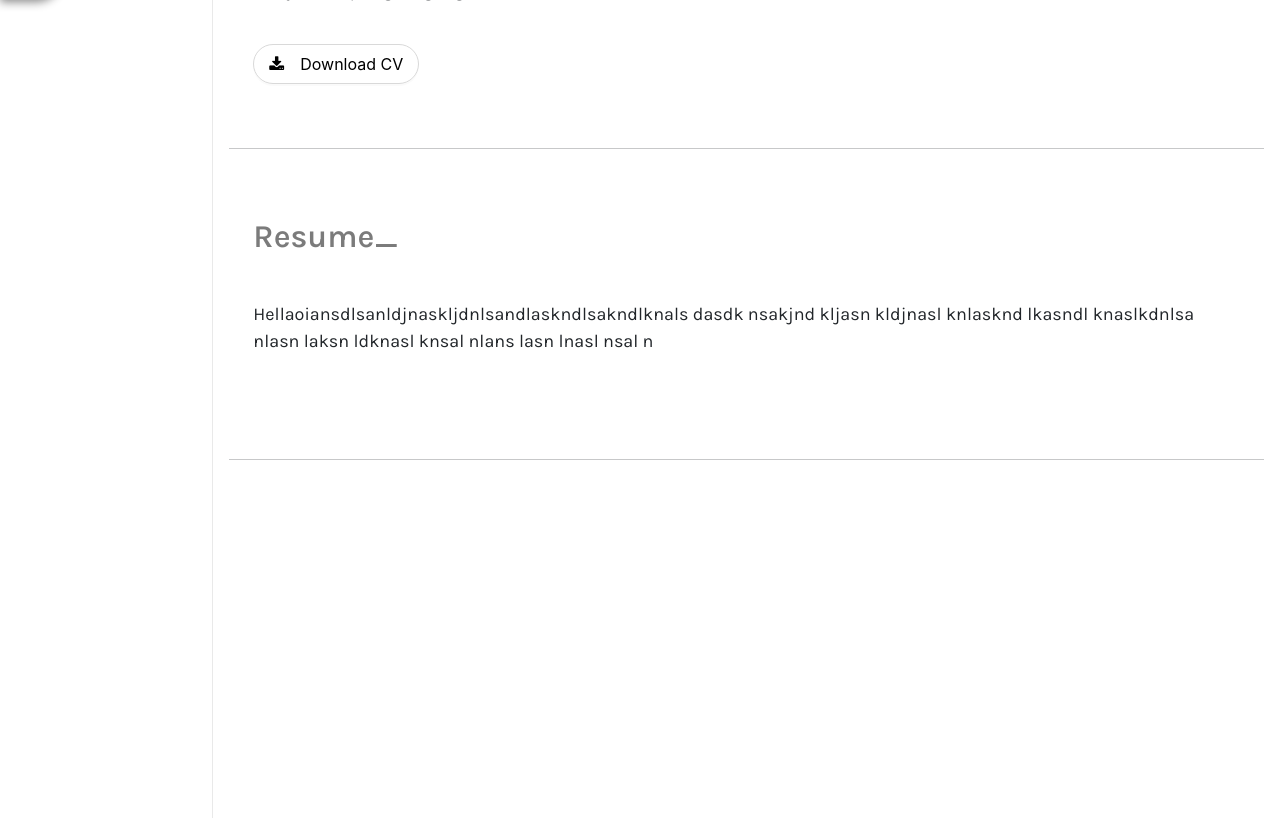
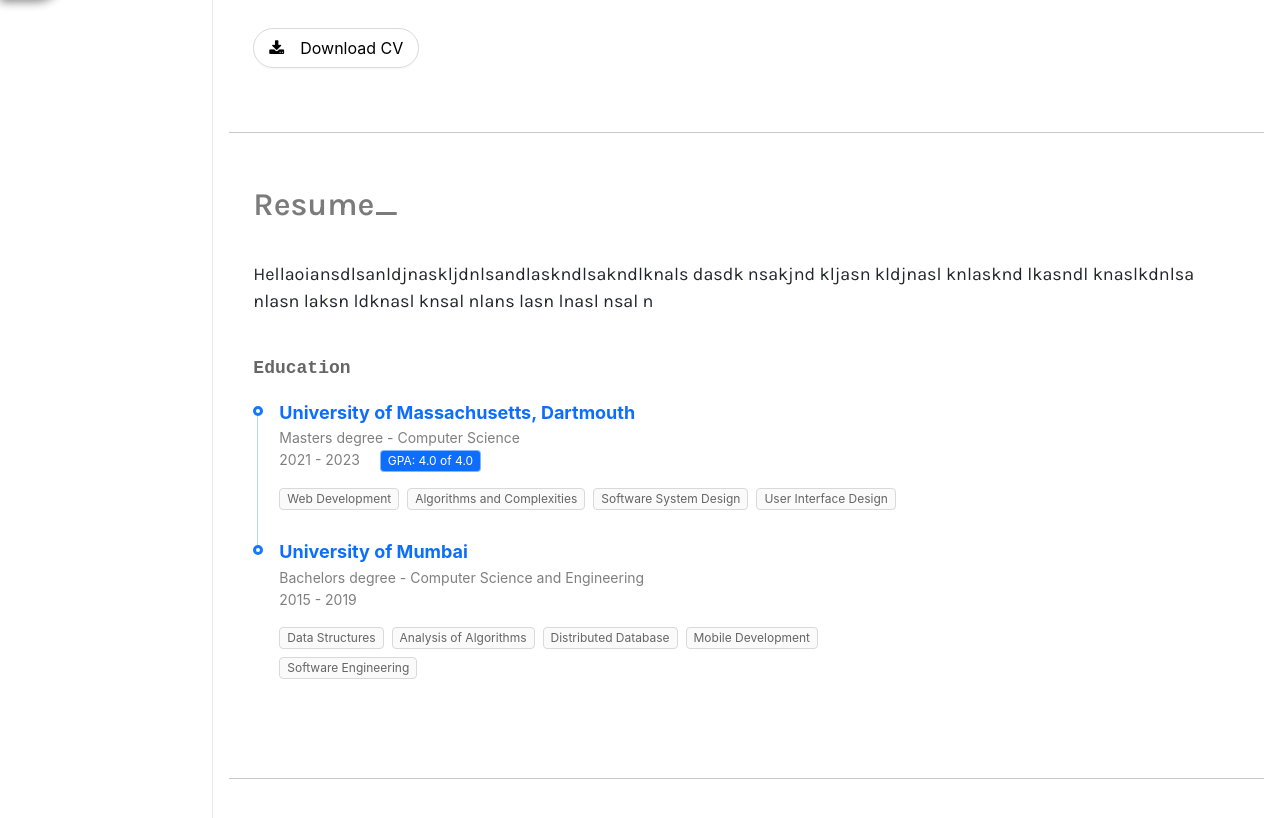
Before and after one commit to GavinDmello97/my-portfolio, a React (Create React App) app: page /main/ in a window 1280 px wide. Shown: the part 780-1598 px from the top of the page. Built offline with nearby package versions, Linux system fonts and the light colour scheme.

Commit message:
added education component to profile and appropriate styling

```diff
--- a/package.json
+++ b/package.json
@@ -32,6 +32,7 @@
     "react-responsive": "^9.0.0-beta.10",
     "react-router-dom": "^6.3.0",
     "react-scripts": "5.0.1",
+    "react-simple-animate": "^3.5.2",
     "react-transition-group": "^4.4.2",
     "reactstrap": "^9.1.5",
     "redux": "^4.2.0",
--- a/src/config/dataset.ts
+++ b/src/config/dataset.ts
@@ -36,10 +36,52 @@
         end_year: "2023",
         degree: "Masters degree",
         specialization: "Computer Science",
-        subjects: [],
+        subjects: [
+          "Web Development",
+          "Algorithms and Complexities",
+          "Software System Design",
+          "User Interface Design",
+        ],
+        gpa: "4.0",
+      },
+      {
+        university_name: "University of Mumbai",
+        start_year: "2015",
+        end_year: "2019",
+        degree: "Bachelors degree",
+        specialization: "Computer Science and Engineering",
+        subjects: [
+          "Data Structures",
+          "Analysis of Algorithms",
+          "Distributed Database",
+          "Mobile Development",
+          "Software Engineering",
+        ],
       },
     ],
-    employment: [],
+    employment: [
+      {
+        company_name: "GetSetup",
+        start_month: "March",
+        start_year: "2021",
+        end_month: "August",
+        end_year: "2021",
+        job_description: "",
+        tech_stack: [
+          "React",
+          "SCSS",
+          "MongoDB",
+          "GraphQL",
+          "React-Native",
+          "GitHub",
+          "Node.js",
+          "AWS SNS",
+          "TypeScript",
+          "JavaScript",
+          "Express.js",
+        ],
+      },
+    ],
     skills: [],
   },
   projects: null,
--- a/src/config/types.tsx
+++ b/src/config/types.tsx
@@ -36,11 +36,14 @@
   degree: string;
   specialization: string;
   subjects: string[];
+  gpa?: string;
 };
 
 export type UserResumeEmployment = {
   company_name: string;
+  start_month: string;
   start_year: string;
+  end_month: string;
   end_year: string;
   job_description: string;
   tech_stack: string[];
--- a/src/index.scss
+++ b/src/index.scss
@@ -60,15 +60,34 @@
     color:white
   }
 
+  .resume-education-container {
+    .resume-title {
+        font-family:'Courier New', Courier, monospace;
+    }
+    span, p {
+        color: rgba(255,255,255,0.5)
+    }
+
+    .ant-timeline-item-tail {
+      background-color: rgba(255,255,255,1);
+      width: 1px;
+      border: 0px solid white
+
+    }
+
+    .tag-text {
+      color: rgba(255,255,255,0.8)
+
+    }
+  }
+
 }
 
 
 .menu-item:hover {
   color: black;
-
   i, span, div {
     color: black;
-
   }
 }
 
@@ -77,7 +96,6 @@
   i, span, div {
     background-color: transparent;
     color: black;
-
   }
 }
 
@@ -97,13 +115,8 @@
 
 .button-style {
   background-color: transparent;
-  i,span {
-    color:black
-  }
-
+  i,span {  color:black }
 }
-
-
 
 .animated-text {
   font-size: 32px;
@@ -114,6 +127,30 @@
   font-weight: 600;
   color:rgb(123, 123, 123)
 }
+
+.resume-education-container {
+  .resume-title {
+      font-family:'Courier New', Courier, monospace;
+  }
+  span, p {
+      color: rgba(0,0,0,0.5)
+  }
+
+  .ant-timeline-item-tail {
+    background-color: rgba(68, 149, 254, 0.4);
+    width: 1px;
+    border: 0px solid rgba(68, 149, 254, 0.4);
+
+  }
+
+  .tag-text {
+    color: rgba(0,0,0,0.6)
+
+  }
+}
+
+
+
 
 
 * {
@@ -134,96 +171,3 @@
       padding-top: 48px;
   }
 }
-
-.jumbotron {
-  background-color: #eee;
-  padding-left: 60px;
-  padding-right: 60px;
-  margin-bottom: 30px;
-  padding-bottom: 30px;
-  padding-top: 30px;
-}
-
-.row-header{
-  margin:0px auto;
-  padding:0px auto;
-}
-
-.row-content {
-  margin:0px auto;
-  padding: 50px 0px 50px 0px;
-  border-bottom: 1px ridge;
-  min-height:400px;
-}
-
-.footer{
-  background-color: rgb(0, 0, 0);
-  margin:0px auto;
-  padding: 8px 0px 8px 0px;
-}
-.jumbotron {
-  padding:70px 30px 70px 30px;
-  margin:0px auto;
-  background: #9575CD ;
-  color:floralwhite;
-}
-
-address{
-  font-size:80%;
-  margin:0px;
-  color:#0f0f0f;
-}
-
-.navbar-light {
-  background-color: #ffffff;
-}
-
-
-.modal.show {
-  opacity: 1;
-}
-
-
-
-.page-enter {
-  opacity: 0.01;
-  transform: translateX(-100%);
-}
-
-.page-enter-active {
-  opacity: 1;
-  transform: translateX(0%);
-  transition: all 300ms ease-in;
-}
-
-.page-exit {
-  opacity: 1;
-  transform: translateX(0%);
-}
-
-.page-exit-active {
-  opacity: 0.01;
-  transform: translateX(100%);
-  transition: all 300ms ease-out;
-}
-
-
-/*
-@media only screen and (min-width: 760px) {
-  .dishCardAnimate {
-    transition: 0.3s;
-  }
-
-  .dishCardAnimate:hover {
-    transform: 'scale(1.05)';
-    z-index: 10;
-    transition: '0.5s';
-  }
-
-} */
-
-
-
-@keyframes type{
-  from { width: 0; }
-}
--- a/src/screens/Profile/ProfileAbout.tsx
+++ b/src/screens/Profile/ProfileAbout.tsx
@@ -42,7 +42,7 @@
           animate={controls}
           transition={{ duration: 2 }}
         >
-          <p className="col-12 py-4">{aboutMe}</p>
+          <p className="col-12 py-3">{aboutMe}</p>
         </motion.div>
         {/* </Animate> */}
         <Button
@@ -54,7 +54,7 @@
           Download CV
         </Button>
       </div>
-      <hr></hr>
+      <hr className="mb-0"></hr>
       {/* window.open('https://myapi.com/download/file-name') */}
     </div>
   );
--- a/src/screens/Profile/ProfileResume.tsx
+++ b/src/screens/Profile/ProfileResume.tsx
@@ -1,17 +1,18 @@
 import classNames from "classnames";
-import { Button } from "antd";
+import { Button, Tag, Timeline } from "antd";
 import Generic from "../../components/generic/Generic";
-import { UserResume } from "../../config/types";
+import { UserResume, UserResumeEducation } from "../../config/types";
 import { useState, useRef, MutableRefObject } from "react";
 import useIntersection from "../../components/generic/useIntersection";
-import { motion, useAnimation } from "framer-motion";
+import { AnimationControls, motion, useAnimation } from "framer-motion";
+import { useSelector } from "react-redux";
 
 type ProfileAboutType = {
   resume: UserResume;
   className?: string;
 };
 
-const ProfileAbout = ({ resume, className = "" }: ProfileAboutType) => {
+const ProfileResume = ({ resume, className = "" }: ProfileAboutType) => {
   const [isInViewport, setViewStatus] = useState(false);
   const ref = useRef<null | HTMLDivElement>(null);
   const inViewport = useIntersection(
@@ -22,27 +23,104 @@
 
   if (inViewport && !isInViewport) {
     setViewStatus(true);
-    controls.start({ opacity: 1, transform: "translateX(0px)" });
+    controls.start({ opacity: 1, transform: "translateY(0px)" });
   }
 
-  const { bio } = resume;
+  const { bio, education, employment, skills } = resume;
   return (
     <div className={classNames("col-10 px-3  profile-about", className)}>
       <div className="col-12 container py-5" ref={ref}>
         <Generic.AnimatedText text={"Resume_"} viewPortVisible={isInViewport} />
-        {bio && (
+        {(bio ||
+          (education && education.length > 0) ||
+          (employment && employment.length > 0) ||
+          (skills && skills.length > 0)) && (
           <motion.div
-            initial={{ opacity: 0, transform: "translateX(300px)" }}
+            initial={{ opacity: 0, transform: "translateY(300px)" }}
             animate={controls}
             transition={{ duration: 2 }}
           >
-            <p className="col-12 py-4">{bio}</p>
+            {bio && bio.length > 0 && <ResumeBio text={bio} />}
+            {education && education.length > 0 && (
+              <ResumeEducation educationList={education} />
+            )}
           </motion.div>
         )}
+        {/* {education && education.length > 0 && } */}
       </div>
-      <hr></hr>
+      <hr className="mb-0"></hr>
     </div>
   );
 };
 
-export default ProfileAbout;
+var ResumeBio = ({ text }: { text: string }) => {
+  return <p className="col-12 py-3">{text}</p>;
+};
+
+var ResumeEducation = ({
+  educationList,
+}: {
+  educationList: UserResumeEducation[];
+}) => {
+  const state = useSelector((state: any) => {
+    return { rootState: state.rootActionReducer };
+  });
+  const { isDark } = state.rootState;
+  return (
+    <div className="resume-education-container">
+      <p
+        className={classNames("resume-title fw-bold py-2")}
+        style={
+          isDark
+            ? { color: "rgba(255,255,255, 0.6)" }
+            : { color: "rgba(0,0,0,0.6" }
+        }
+      >
+        Education
+      </p>
+      <Timeline className="col-12 col-md-10 col-lg-8">
+        {educationList &&
+          educationList.map((education) => {
+            return (
+              <Timeline.Item className="col-12">
+                <div className="col-12 ">
+                  <p
+                    className="text-primary fw-bold col-12 mb-0"
+                    style={{ fontSize: 18 }}
+                  >
+                    {education.university_name}
+                  </p>
+                  <p className="col-12 mb-0">
+                    {`${education.degree} - ${education.specialization}`}
+                  </p>
+                  <p className="col-12">
+                    {education.start_year} - {education.end_year}{" "}
+                    {education.gpa && (
+                      <Tag
+                        className="bg-primary mx-3"
+                        style={{
+                          color: "white",
+                          border: "0.5px solid rgba(255,255,255,0.5)",
+                        }}
+                      >
+                        GPA: {education.gpa} of 4.0
+                      </Tag>
+                    )}
+                  </p>
+
+                  {education.subjects && (
+                    <div className="col-12 d-flex flex-wrap">
+                      {education.subjects.map((subject) => (
+                        <Tag className="tag-text mb-2">{subject}</Tag>
+                      ))}
+                    </div>
+                  )}
+                </div>
+              </Timeline.Item>
+            );
+          })}
+      </Timeline>
+    </div>
+  );
+};
+export default ProfileResume;
```
Also changed, not shown: src/screens/Profile/Profile.scss (line endings or trailing spaces), 1 other file (tests, documents, lock files or other folders).
